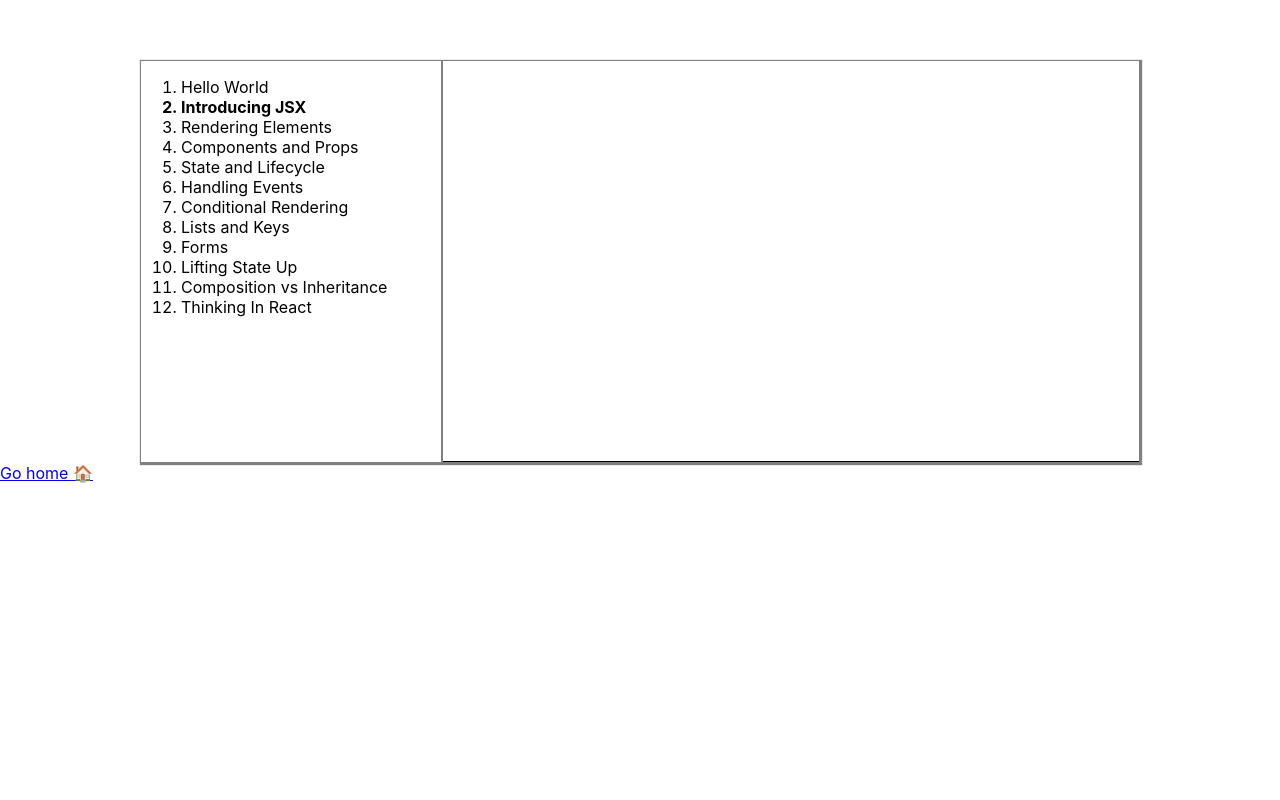
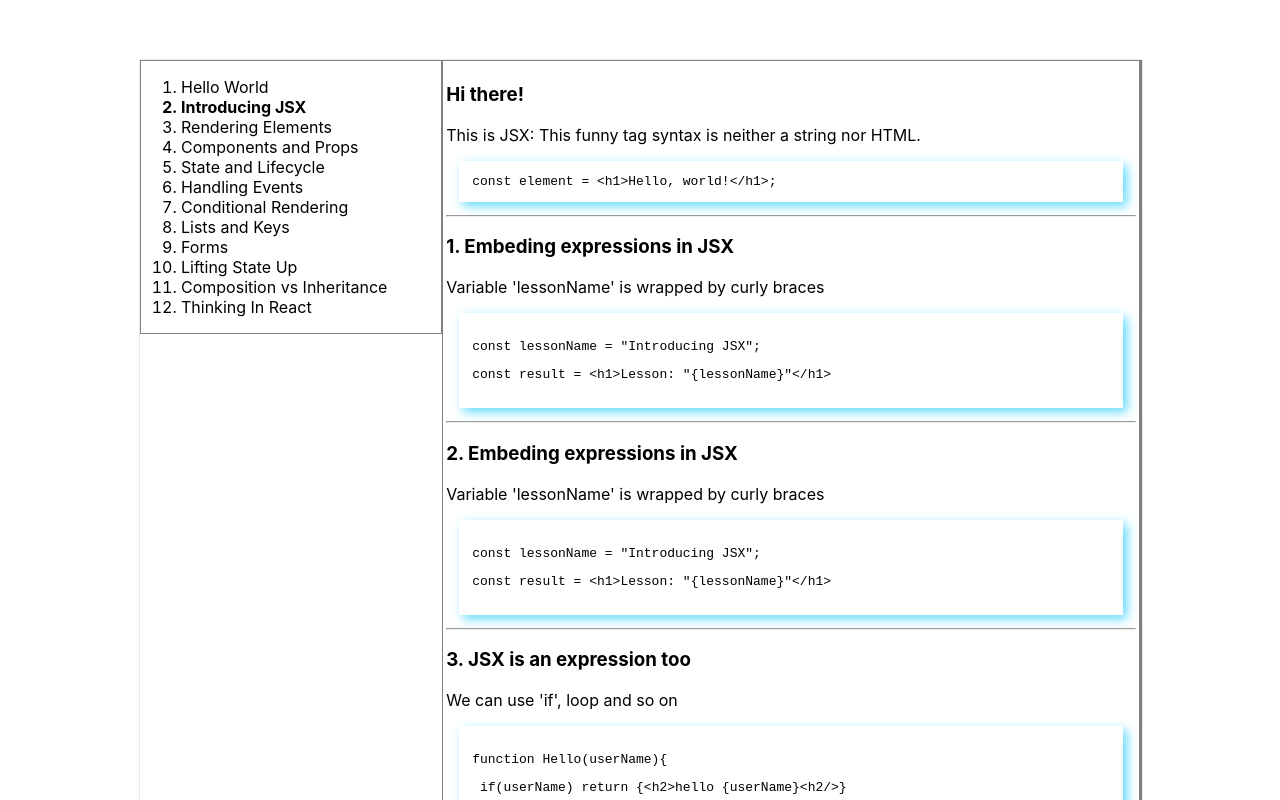
Before and after one commit to hobabe/Reactjs_2022, a React (Create React App) app in the folder Mainconcept/study_reactjs/: page /tuan-react-space in a window 1280 px wide. Both pictures are taken after a click on the item "Introducing JSX". Shown: the top 800 px of the page. Built offline with nearby package versions, Linux system fonts and the light colour scheme.

Commit message:
2. Introducing JSX

```diff
--- a/Mainconcept/study_reactjs/src/tuan/TuanSpaceStyle.css
+++ b/Mainconcept/study_reactjs/src/tuan/TuanSpaceStyle.css
@@ -11,11 +11,15 @@
   min-width: 300px;
   width: 30%;
   border: 1px solid gray;
+  top: 0;
+  position: sticky;
+  height: max-content;
 }
 
 #t-react-sample {
   width: 70%;
   border: 1px solid gray;
+  padding: 0.2em;
 }
 
 #t-render-lesson-container {
@@ -38,4 +42,7 @@
 
 pre {
   white-space: pre-wrap;
+  margin: 1em;
+  padding: 1em;
+  box-shadow: 4px 4px 10px 0px #61dafb;
 }
--- a/Mainconcept/study_reactjs/src/tuan/base-components/ReactLessonData.jsx
+++ b/Mainconcept/study_reactjs/src/tuan/base-components/ReactLessonData.jsx
@@ -1,5 +1,6 @@
 
 import HelloWorld from "../react-lesson/t-1-hello-word/HelloWorld";
+import IntroducingJSX from "../react-lesson/t-2-IntroducingJSX/IntroducingJSX";
 
 export function reactLessonData(){
   return {
@@ -10,7 +11,7 @@
         text: "Hello World",
         description: "'Hello world' will be rendered by render method of root element, this is so cool!"
       },
-      { component: null, id: "IntroducingJSX", text: "Introducing JSX", description: "" },
+      { component: <IntroducingJSX />, id: "IntroducingJSX", text: "Introducing JSX", description: "" },
       { component: null, id: "RenderingElements", text: "Rendering Elements", description: "" },
       { component: null, id: "ComponentsAndProps", text: "Components and Props", description: "" },
       { component: null, id: "StateAndLifecycle", text: "State and Lifecycle", description: "" },
--- /dev/null
+++ b/Mainconcept/study_reactjs/src/tuan/react-lesson/t-2-IntroducingJSX/IntroducingJSX.jsx
@@ -0,0 +1,73 @@
+function IntroducingJSX(){
+    return (
+        <div>
+            <h3>Hi there!</h3>
+            <p>This is JSX: This funny tag syntax is neither a string nor HTML.</p>
+
+            <pre>
+                const element = &lt;h1&gt;Hello, world!&lt;/h1&gt;;
+            </pre>
+            <hr/>
+
+            <h3>1. Embeding expressions in JSX</h3>
+            <p>Variable 'lessonName' is wrapped by curly braces</p>
+            <pre>
+                <p>const lessonName = "Introducing JSX";</p>
+                <p>const result = &lt;h1&gt;Lesson: "{"{lessonName}"}"&lt;/h1&gt;</p>
+            </pre>
+            <hr/>
+
+            <h3>2. Embeding expressions in JSX</h3>
+            <p>Variable 'lessonName' is wrapped by curly braces</p>
+            <pre>
+                <p>const lessonName = "Introducing JSX";</p>
+                <p>const result = &lt;h1&gt;Lesson: "{"{lessonName}"}"&lt;/h1&gt;</p>
+            </pre>
+            <hr/>
+
+            <h3>3. JSX is an expression too</h3>
+            <p>We can use 'if', loop and so on</p>
+            <pre>
+                <p>function Hello(userName){"{"}</p>
+                <p> if(userName) {"return {<h2>hello {userName}<h2/>}"}</p>
+                <p> return {"userName is not definded!"}</p>
+                <p>{"}"}</p>
+            </pre>
+            <hr/>
+
+            <h3>4. Specifying attribute with JSX</h3>
+            <p>We can also use curly braces to embed a Javascript expression</p>
+            <pre>
+                <p>const imageTag = {'<img src={user.imgUrl} />'}</p>
+            </pre>
+            <hr/>
+
+            <h3>5. Specifying children with JSX</h3>
+            <p>When the tag is empty use '/' & has children tags (close tag and open tag)</p>
+            <pre>
+                <p>const imageTag = {'<input />'}</p>
+                <p>const sidebar = {'<div><h2>Hello<h2/><div>'}</p>
+            </pre>
+            <hr/>
+
+            <h3>6. JSX prevent Injection Attack</h3>
+            <p>Our variable can not become script execution</p>
+            <pre>
+                <p>const value = data.script</p>
+                <p>const result = {'<div>{value}<div>'}</p>
+            </pre>
+            <hr/>
+
+            <h3>7. JSX Represents Objects</h3>
+            <p>The 1st code block is JSX will compiled down to the 2nd code block (javascript )</p>
+            <pre>
+                <p>const value = {'<h1 className="big-font">Hello<h1/>"'}</p>
+            </pre>
+            <pre>
+                <p>const element = {"React.createElement('h1', {className: 'big-font'}, 'Hello')"}</p>
+            </pre>
+        </div>
+    )
+}
+
+export default IntroducingJSX
```
